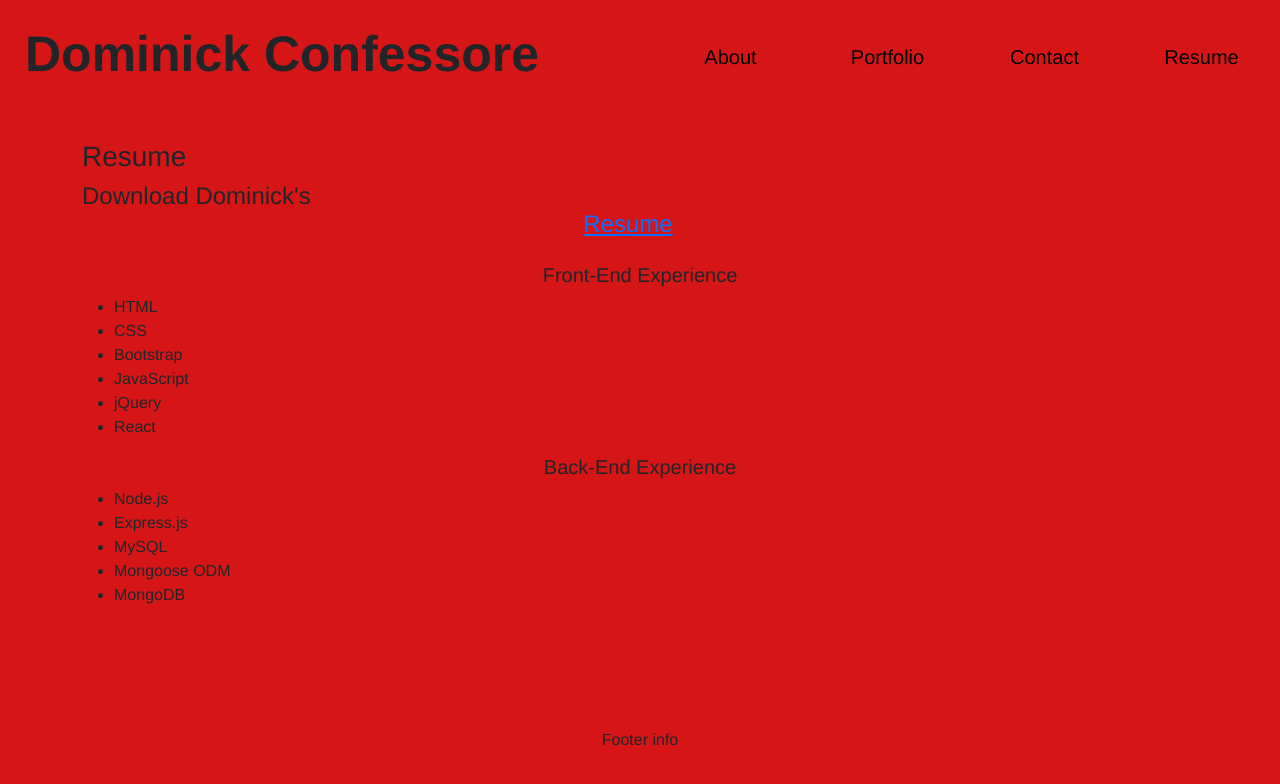
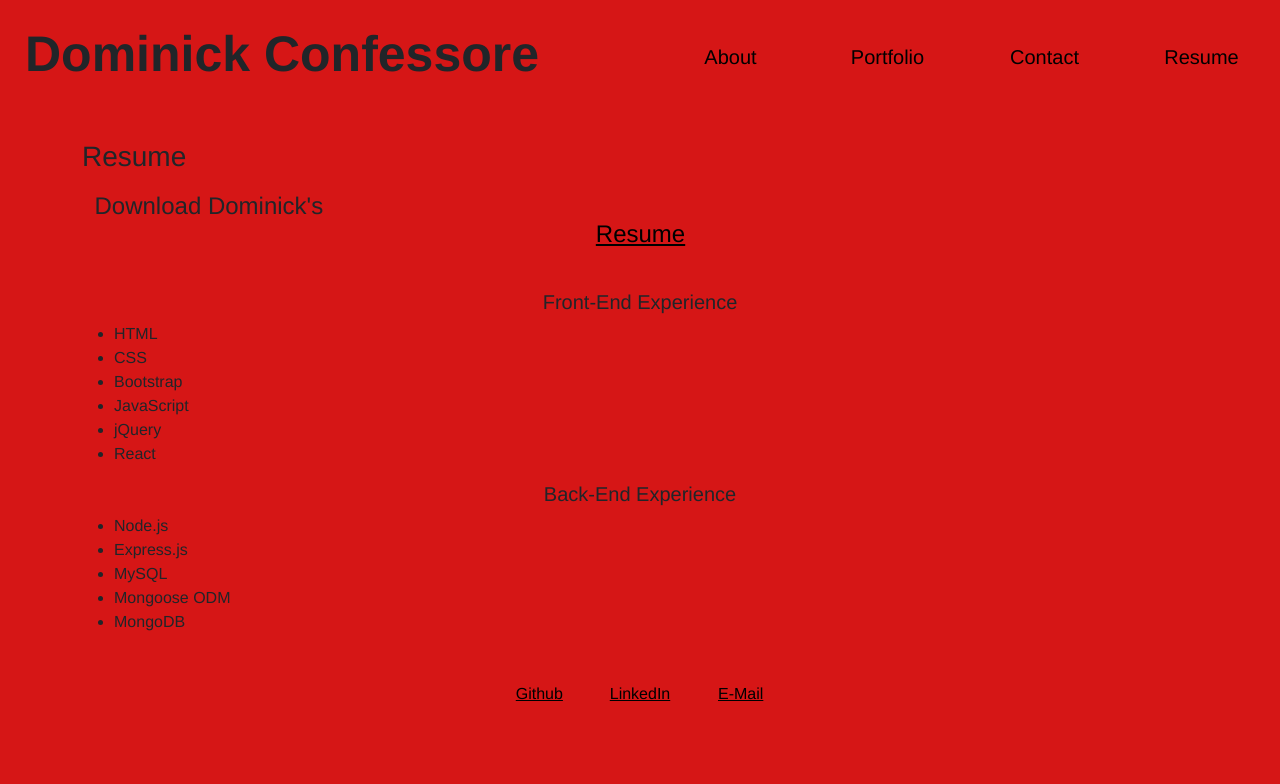
Before and after one commit to domconf/React-Portfolio, a React (Create React App) app: page / in a window 1280 px wide. Shown: the top 784 px of the page. Built offline with nearby package versions, Linux system fonts and the light colour scheme.

Commit message:
edited class names, updated contactpage/styling

```diff
--- a/src/components/AboutMePage.js
+++ b/src/components/AboutMePage.js
@@ -4,7 +4,7 @@ import photo from "../assets/images/Portfolio-Avatar.jpg";
 export default function AboutMe() {
     return (
         <div>
-            <h2 className="title-aboutme mb-3">About Me</h2>
+            <h2 className="title-aboutme">About Me</h2>
             <div className="pix">
                 <img className="image" src={photo} alt="Dom" />
             </div>
--- a/src/components/ContactPage.js
+++ b/src/components/ContactPage.js
@@ -25,7 +25,7 @@ export default function Contact() {
         setContactEmail("");
     };
     return (
-        <div>
+        <div className="row justify-content-center text-center">
             <h3>Contact</h3>
             <form className="flex-row" onSubmit={handleFormSubmit}>
                 <div className="form-group col-6">
--- a/src/components/Footer.js
+++ b/src/components/Footer.js
@@ -1,19 +1,29 @@
 import React from "react";
 
 export default function Footer() {
-    const styles = {
-        footerStyle: {
-            position: "fixed",
-            left: "0",
-            bottom: "0",
-            width: "100%",
-        }
-    }
+    // const styles = {
+    //     footerStyle: {
+    //         position: "fixed",
+    //         left: "0",
+    //         bottom: "0",
+    //         width: "100%",
+    //     }
+    // }
 
     return (
-        <footer style={styles.footerStyle}>
-            <div className="container text-center mb-5">
-                <p>Footer info</p>
+        <footer>
+            <div className="row justify-content-center text-center mt-5">
+                <div className="row col-3">
+                    <div className="col">
+                        <a href="https://github.com/domconf">Github</a>
+                    </div>
+                    <div className="col">
+                        <a href="https://www.linkedin.com/in/domconf/">LinkedIn</a>
+                    </div>
+                    <div className="col">
+                        <a href="mailto:domconfessore@gmail.com">E-Mail</a>
+                    </div>
+                </div>
             </div>
         </footer>
     )
--- a/src/index.css
+++ b/src/index.css
@@ -32,3 +32,39 @@ a.nav-link {
     display: flex;
     justify-content: center;
 }
+
+p {
+    margin: 20px;
+}
+
+h3 {
+    margin-top: 20px;
+}
+
+h4.resume {
+    margin: 10px 0 25px 25px;
+}
+
+a {
+    color: black;
+}
+
+.title-aboutme {
+    font-weight: bold;
+    margin-top: 20px;
+}
+
+.aboutme {
+    font-size: 20px;
+}
+
+form.flex-row {
+    display: flex;
+    align-items: center;
+    flex-wrap: wrap;
+    justify-content: center;
+}
+
+.form-group {
+    margin: 10px;
+}
```
